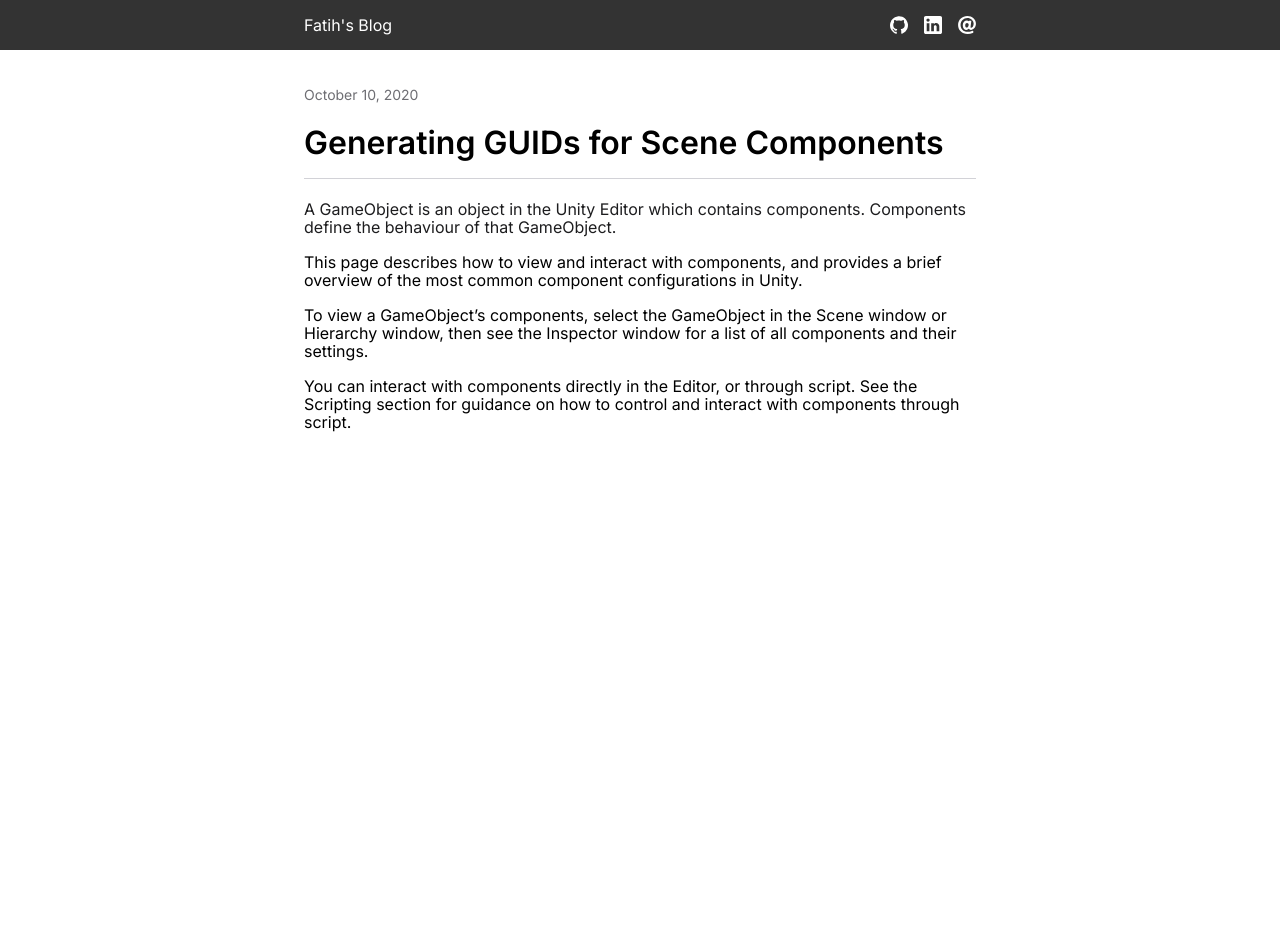
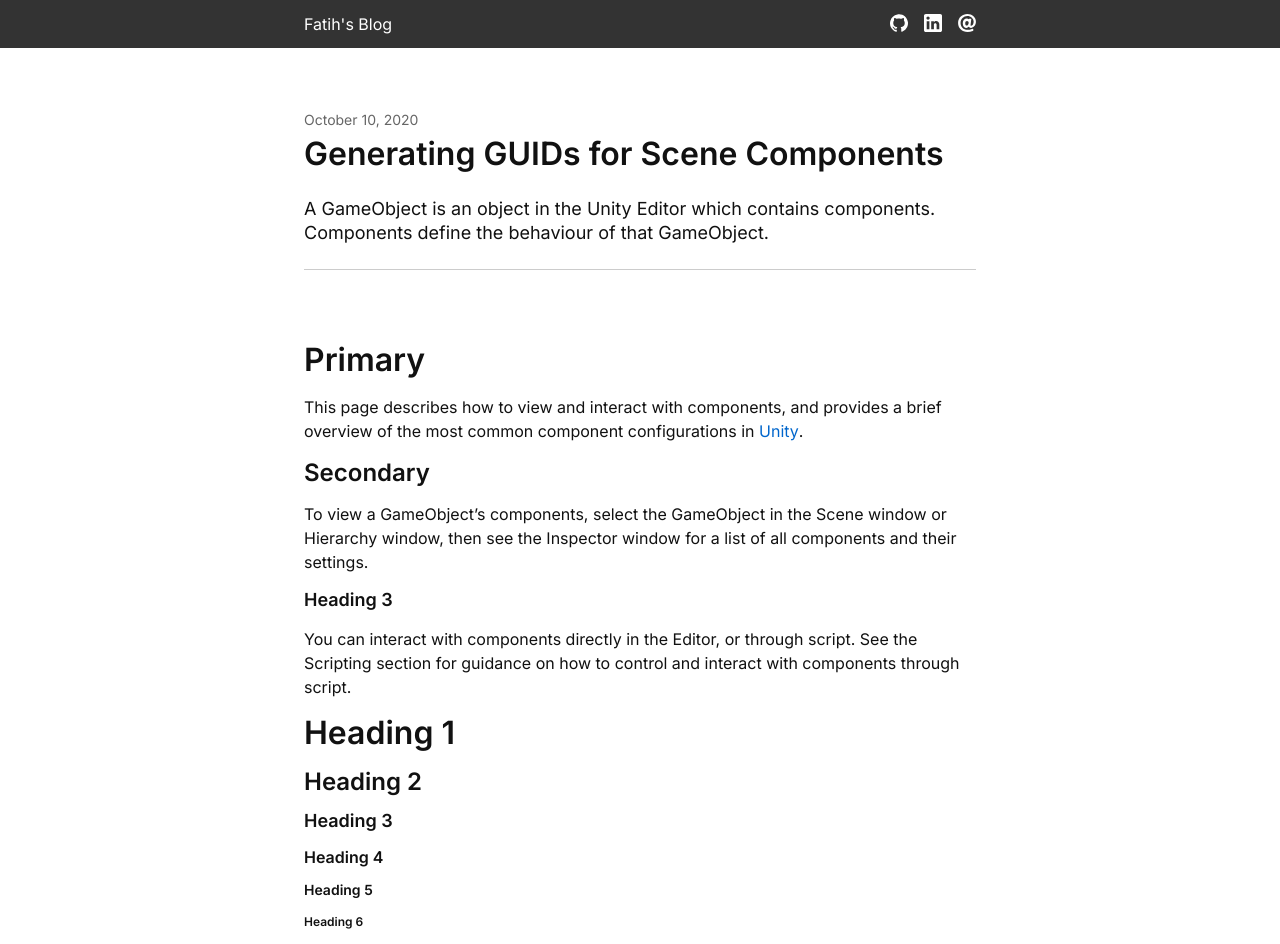
Before and after one commit to 0xFA11/0xFA11, a Jekyll site: the page built from _posts/2020-10-10-generating-guids-for-scene-components.md, in a window 1280 px wide. Built offline with Jekyll 4.4.1, drawn with Linux system fonts in a browser that asks for light colours; before the commit the page ends 900 px from its top, so only the background shows below that.

Commit message:
re-implement pages and styles

```diff
--- a/_layouts/default.html
+++ b/_layouts/default.html
@@ -6,27 +6,12 @@
 	<meta charset="utf-8">
 	<title>{{ page.title }} - {{ site.title }}</title>
 	<link rel="stylesheet" href="https://cdnjs.cloudflare.com/ajax/libs/normalize/8.0.1/normalize.min.css">
-	<link rel="stylesheet" href="https://fonts.googleapis.com/css?family=Inter:400,600|IBM+Plex+Mono">
+	<link rel="stylesheet" href="https://fonts.googleapis.com/css?family=Inter:400,600|IBM+Plex+Mono:400">
 	<link rel="stylesheet" href="{{ "/assets/css/main.css" | relative_url }}">
 </head>
 
 <body>
-	<div class="navbar">
-		<div class="page">
-			<a href="#">{{ site.title }}</a>
-			<span class="icons">
-				<a href="#">{% include svg/github-logo.svg %}</a>
-				<a href="#">{% include svg/linkedin-logo.svg %}</a>
-				<a href="#">{% include svg/email-at.svg %}</a>
-			</span>
-		</div>
-	</div>
-	<div class="page">
-		<!-- <h1>{{ site.title }}</h1> -->
-		<br />
-		<br />
-		{{ content}}
-	</div>
+	{{ content}}
 </body>
 
 </html>
--- /dev/null
+++ b/_layouts/page.html
@@ -0,0 +1,18 @@
+---
+layout: default
+---
+
+<div id="navbar">
+	<div class="container">
+		<a id="site" href="#">{{ site.title }}</a>
+		<div id="links">
+			<a href="#">{% include svg/github-logo.svg %}</a>
+			<a href="#">{% include svg/linkedin-logo.svg %}</a>
+			<a href="#">{% include svg/email-at.svg %}</a>
+		</div>
+	</div>
+</div>
+<div class="container">
+	<div class="spacer"></div>
+	{{ content }}
+</div>
--- a/_layouts/post.html
+++ b/_layouts/post.html
@@ -1,9 +1,10 @@
 ---
-layout: default
+layout: page
 ---
 
 <div class="date">{{ page.date | date: site.date_format }}</div>
 <h1>{{ page.title }}</h1>
 <div class="excerpt">{{ page.excerpt }}</div>
-
+<div class="separator"></div>
+<div class="spacer"></div>
 {{ content | remove: page.excerpt }}
--- a/_posts/2020-10-10-generating-guids-for-scene-components.md
+++ b/_posts/2020-10-10-generating-guids-for-scene-components.md
@@ -6,10 +6,28 @@ layout: post
 A GameObject
  is an object in the Unity Editor which contains components. Components define the behaviour of that GameObject.
 
-This page describes how to view and interact with components, and provides a brief overview of the most common component configurations in Unity.
+# Primary
+
+This page describes how to view and interact with components, and provides a brief overview of the most common component configurations in [Unity](#).
+
+## Secondary
 
 To view a GameObject’s components, select the GameObject in the Scene
  window or Hierarchy window, then see the Inspector
  window for a list of all components and their settings.
 
+### Heading 3
+
 You can interact with components directly in the Editor, or through script. See the Scripting section for guidance on how to control and interact with components through script.
+
+# Heading 1
+
+## Heading 2
+
+### Heading 3
+
+#### Heading 4
+
+##### Heading 5
+
+###### Heading 6
--- a/_sass/main.scss
+++ b/_sass/main.scss
@@ -1,101 +1,99 @@
 $backgroundColor: #fff;
-$bodyColor: #000000;
+$bodyColor: #111;
 $bodyFont: "Inter", sans-serif;
 $codeFont: "IBM Plex Mono", monospace;
 $pageWidth: 720px;
 
 * {
+	font-size: 0;
 	box-sizing: border-box;
+	vertical-align: top;
 }
 
 body {
+	font-family: $bodyFont;
 	background: $backgroundColor;
 	color: $bodyColor;
-	font-family: $bodyFont;
-	font-size: 16px;
 	margin: 0;
 	padding: 0;
 }
 
+::selection { background: #fe0; }
+
+a { text-decoration: none; }
+
+h1, h2, h3, h4, h5, h6 {
+	margin-top: 8px;
+	margin-bottom: 16px;
+}
+
+h1 { font-size: 32px; }
+h2 { font-size: 24px; }
+h3 { font-size: 18px; }
+h4 { font-size: 16px; }
+h5 { font-size: 14px; }
+h6 { font-size: 12px; }
+
 code {
 	font-family: $codeFont;
 	font-size: 14px;
+	background: #eee;
+
+	* { font-size: 14px; }
 }
 
-.navbar {
-	background: #333;
-	color: #fff;
-	padding: 16px 0;
+p {
 	font-size: 16px;
-	// font-weight: bold;
+	line-height: 24px;
 
 	a {
-		color: #fff;
-		text-decoration: none;
+		font-size: 16px;
+		color: #06c;
 
 		&:hover {
-			color: #6bf;
-		}
-	}
-
-	.icons {
-		font-size: 0;
-		float: right;
-
-		a {
-			margin-left: 16px;
-
-			svg {
-				width: 18px;
-				height: 18px;
-			}
+			text-decoration: underline;
 		}
 	}
 }
 
-.page {
+.container {
 	margin: auto;
 	padding: 0 24px;
 	max-width: $pageWidth;
 }
 
-::selection {
-	background: #fe0;
+.spacer {
+	height: 64px;
 }
 
-h1 {
-	font-size: 32px;
-	padding-bottom: 16px;
-	border-bottom: 1px solid #d2d2d7;
+.separator {
+	height: 1px;
+	background: #ccc;
 }
 
+#navbar {
+	background: #333;
+	padding: 14px 0;
+	height: 48px;
+
 	a {
-	text-decoration: none;
+		color: #fff;
+		&:hover { color: #6bf; }
 	}
 
-h2 {
-	font-size: 28px;
+	#site {
+		font-size: 16px;
+		line-height: 20px;
 	}
 
-.date {
-	font-size: 14px;
-	color: #6e6e73;
+	#links {
+		float: right;
+		a { margin-left: 16px; }
+	}
 }
 
-h2 {
-	color: #1d1d1f;
-	margin-top: 8px;
-	margin-bottom: 24px;
-}
-
-.excerpt {
-	color: #1d1d1f;
-}
-
-.post-list {
-	.item {
-		margin: 64px 0;
-		padding-bottom: 16px;
+.post {
+	color: #111;
 
 	&:hover {
 		h2 {
@@ -103,4 +101,19 @@ h2 {
 		}
 	}
 }
+
+.small, .date {
+	font-size: 14px;
+	color: #666;
 }
+
+.excerpt p {
+	margin: 24px 0;
+	font-size: 18px;
+}
+
+.highlight {
+	margin: 0;
+	padding: 32px;
+	background: #eee;
+}
```
Also changed, not shown: 404.html (added, +10 -0 lines), _layouts/home.html (+7 -7 lines). Lines whose indentation alone changed are shown as unchanged.
